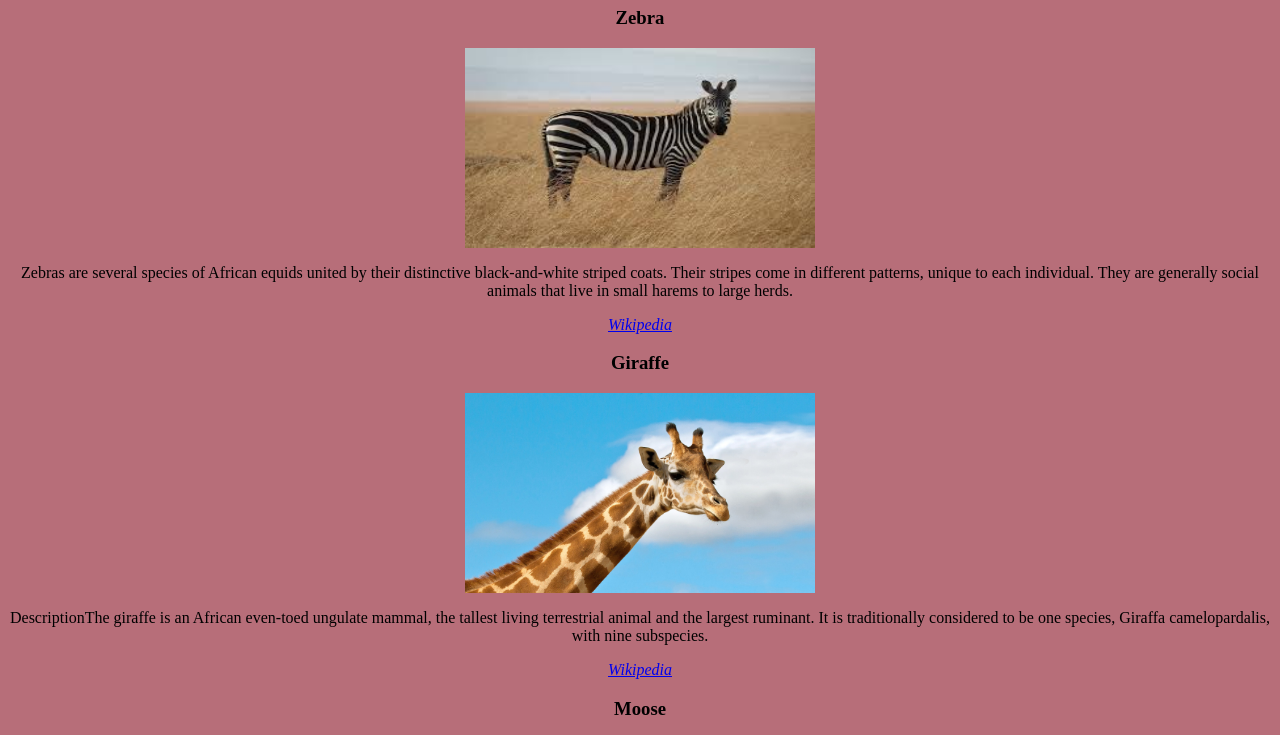
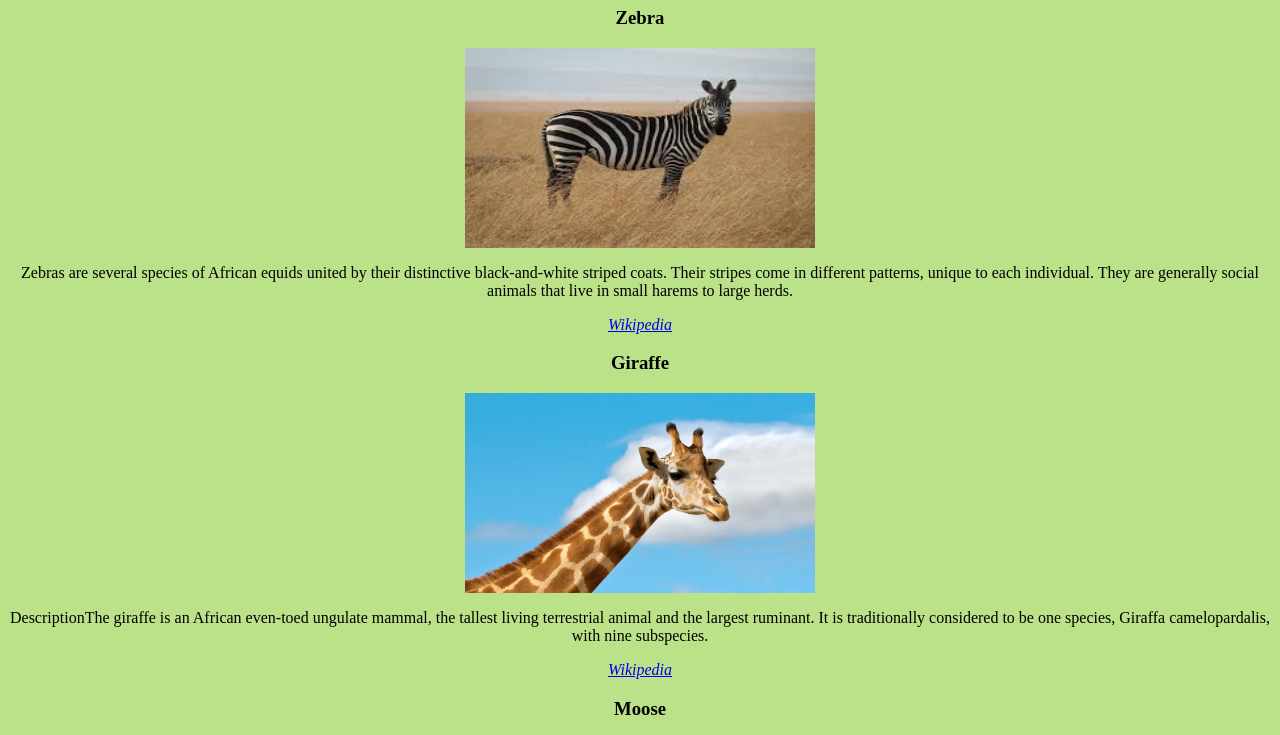
Before and after one commit to lh09335/Module-2, a plain HTML site: page index.html in a window 1280 px wide. Shown: the part 73-808 px from the top of the page. Drawn offline with Linux system fonts and the light colour scheme.

Commit message:
updated background colors

```diff
--- a/index.html
+++ b/index.html
@@ -21,7 +21,7 @@
     <title>5 Favorite Things</title>
     <link rel="shortcut icon" href="images/moose.ico">
   </head>
-  <body bgcolor="#b76e79">
+  <body bgcolor="#BBE288">
     <h1>Favorite Animals</h1>
     <h3>Zebra</h3>
     <img src="images/image1.jpg" alt="Zebra">
```
